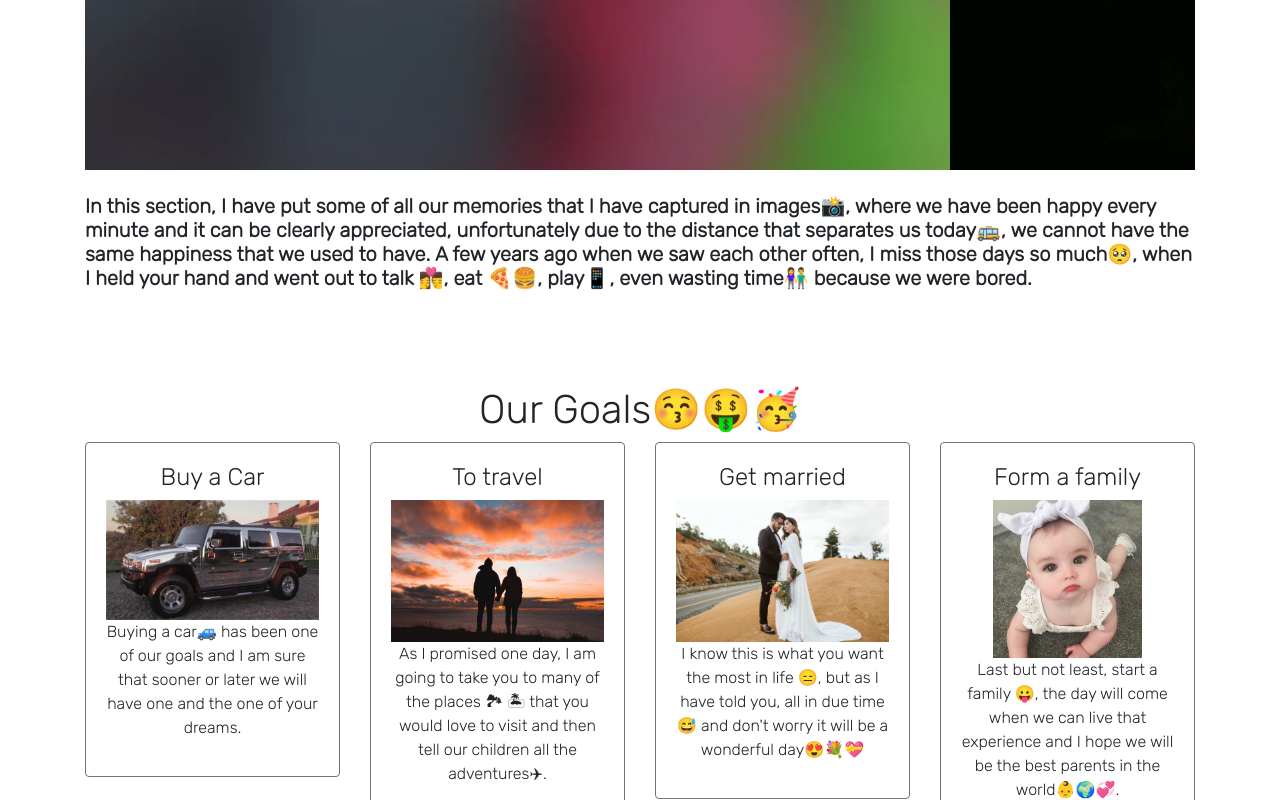
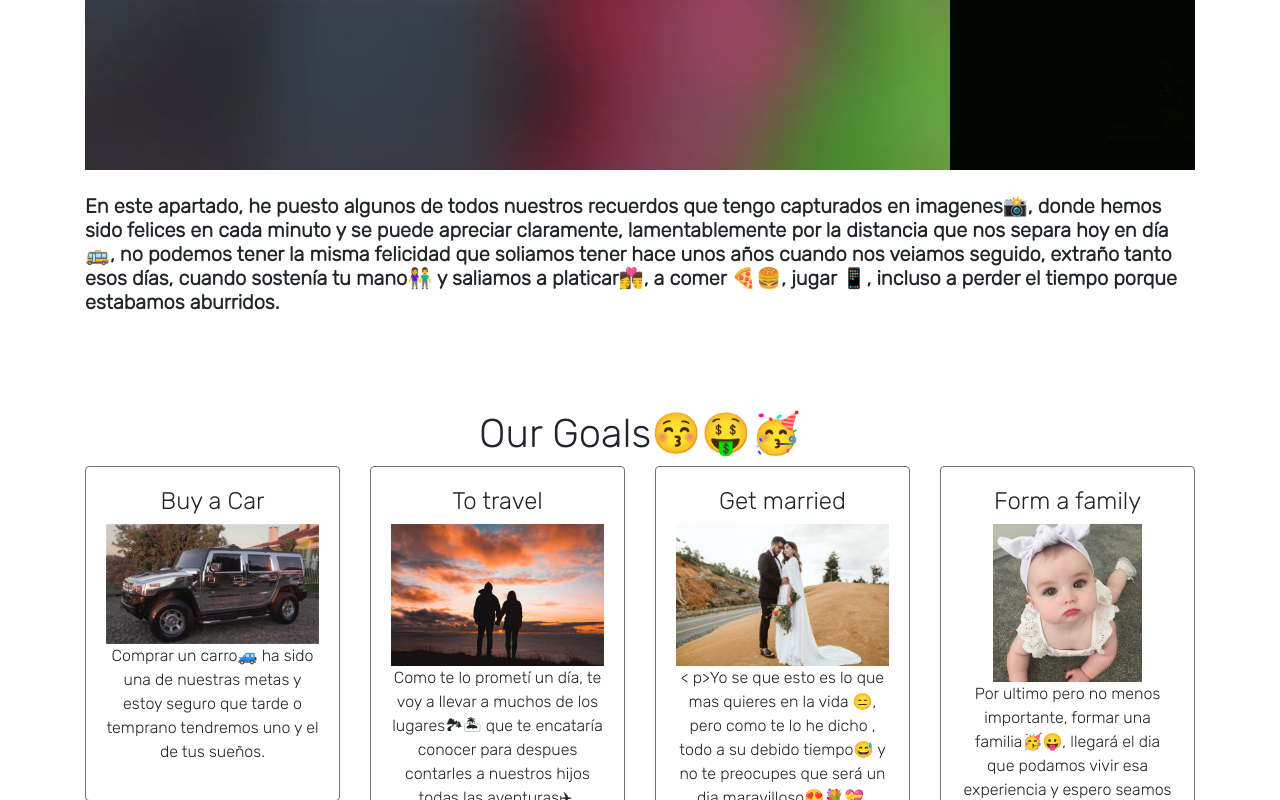
Before and after one commit to MiceliLanda/MiceliLanda.github.io, a plain HTML site: page index.html in a window 1280 px wide. Shown: the part 2000-2800 px from the top of the page. Drawn offline with nearby package versions, Linux system fonts and the light colour scheme.

Commit message:
secondCommit

```diff
--- a/index.html
+++ b/index.html
@@ -48,8 +48,8 @@
         <div class="row d-flex h-100 py-5">
           <div class="col-sm-6 text-center justify-content-center align-self-center">
             <h1 id="time" class="text-center py-3">Time Together❤</h1>
-            <b class="size">I am infinitely grateful to have met you, I cannot believe that we have been in a relationship for 3 years and 6 months, it is something incredible but all that time it has been wonderful to be by your side, I like you because you are a wonderful person, although many times we argue about any nonsense, I I love the way you are, cute, spontaneous, funny, each and every one of the qualities you have fascinates me, I don't think I have found a girl who is much better than you, you know how much I love you and that will never change, Even if I don't talk to you that often, because most of the time I'm busy with chores or I have to do things around the house, this is a little surprise that I wanted to give you and it will always be there for when you feel sad and want to read it.</b>
-            <!-- <b class="size">Agradezco infinitamente haberte conocido,no puedo creer que llevemos 3 años y 6 meses de relación, es algo increible pero todo ese tiempo ha sido maravilloso estar a tu lado,me gustas porque eres una persona maravillosa, aunque muchas veces discutamos por cualquier tontería, me encanta tu forma de ser, linda, espontánea, graciosa, todas y cada una de las cualidades que tienes me fascinan, no creo haber encontrado una niña que sea mucho mejor que tú, sabes lo mucho que te amo y eso nunca va a cambiar , incluso si no te hablo tan frecuentemente, porque la mayoria de veces estoy ocupado con tareas o tengo que hacer cosas en la casa, esta es una pequeña sorpresa que quería hacerte y siempre estará para cuando te sientas triste y quieras leerlo.</b> -->
+            <!-- <b class="size">I am infinitely grateful to have met you, I cannot believe that we have been in a relationship for 3 years and 6 months, it is something incredible but all that time it has been wonderful to be by your side, I like you because you are a wonderful person, although many times we argue about any nonsense, I I love the way you are, cute, spontaneous, funny, each and every one of the qualities you have fascinates me, I don't think I have found a girl who is much better than you, you know how much I love you and that will never change, Even if I don't talk to you that often, because most of the time I'm busy with chores or I have to do things around the house, this is a little surprise that I wanted to give you and it will always be there for when you feel sad and want to read it.</b> -->
+            <b class="size">Agradezco infinitamente haberte conocido,no puedo creer que llevemos 3 años y 6 meses de relación, es algo increible pero todo ese tiempo ha sido maravilloso estar a tu lado,me gustas porque eres una persona maravillosa, aunque muchas veces discutamos por cualquier tontería, me encanta tu forma de ser, linda, espontánea, graciosa, todas y cada una de las cualidades que tienes me fascinan, no creo haber encontrado una niña que sea mucho mejor que tú, sabes lo mucho que te amo y eso nunca va a cambiar , incluso si no te hablo tan frecuentemente, porque la mayoria de veces estoy ocupado con tareas o tengo que hacer cosas en la casa, esta es una pequeña sorpresa que quería hacerte y siempre estará para cuando te sientas triste y quieras leerlo.</b>
           </div>
           <div class="col-sm-6 text-center justify-content-center align-self-center">
             <img src="assets/8.jpg" style="width: 60%" class="img-fluid">
@@ -89,9 +89,9 @@
             <img class="d-block w-100" src="/assets/8.jpg" alt="Eight slide">
           </div>
         </div>
-        <h5 style="font-weight:bold" class="py-4">In this section, I have put some of all our memories that I have captured in images📸, where we have been happy every minute and it can be clearly appreciated, unfortunately due to the distance that separates us today🚌, we cannot have the same happiness that we used to have. A few years ago when we saw each other often, I miss those days so much🥺, when I held your hand and went out to talk 👩‍❤️‍💋‍👨, eat  🍕🍔,  play📱, even wasting time👫 because we were bored.
-        </h5>
-        <!-- <h5 style="font-weight:bold" class="py-4">En este apartado, he puesto algunos de todos nuestros recuerdos que tengo capturados en imagenes📸, donde hemos sido felices en cada minuto y se puede apreciar claramente, lamentablemente por la distancia que nos separa hoy en día🚌, no podemos tener la misma felicidad que soliamos tener hace unos años cuando nos veiamos seguido, extraño tanto esos días, cuando sostenía tu mano👫 y saliamos a platicar👩‍❤️‍💋‍👨, a comer  🍕🍔, jugar 📱, incluso a perder el tiempo porque estabamos aburridos.</h5> -->
+       <!--  <h5 style="font-weight:bold" class="py-4">In this section, I have put some of all our memories that I have captured in images📸, where we have been happy every minute and it can be clearly appreciated, unfortunately due to the distance that separates us today🚌, we cannot have the same happiness that we used to have. A few years ago when we saw each other often, I miss those days so much🥺, when I held your hand and went out to talk 👩‍❤️‍💋‍👨, eat  🍕🍔,  play📱, even wasting time👫 because we were bored.
+        </h5> -->
+        <h5 style="font-weight:bold" class="py-4">En este apartado, he puesto algunos de todos nuestros recuerdos que tengo capturados en imagenes📸, donde hemos sido felices en cada minuto y se puede apreciar claramente, lamentablemente por la distancia que nos separa hoy en día🚌, no podemos tener la misma felicidad que soliamos tener hace unos años cuando nos veiamos seguido, extraño tanto esos días, cuando sostenía tu mano👫 y saliamos a platicar👩‍❤️‍💋‍👨, a comer  🍕🍔, jugar 📱, incluso a perder el tiempo porque estabamos aburridos.</h5>
         <a class="carousel-control-prev" href="#carouselExampleControls" role="button" data-slide="prev">
           <span class="carousel-control-prev-icon" aria-hidden="true"></span>
           <span class="sr-only">Anterior</span>
@@ -112,8 +112,8 @@
                         <div class="card-body text-center">
                               <h4>Buy a Car</h4>
                               <img src="/assets/car.jpg" class="img-fluid"  alt="img-car">
-                              <p>Buying a car🚙 has been one of our goals and I am sure that sooner or later we will have one and the one of your dreams.</p>
-                              <!-- <p>Comprar un carro🚙 ha sido una de nuestras metas y estoy seguro que tarde  o temprano tendremos uno y el de tus sueños.</p> -->
+                              <!-- <p>Buying a car🚙 has been one of our goals and I am sure that sooner or later we will have one and the one of your dreams.</p> -->
+                              <p>Comprar un carro🚙 ha sido una de nuestras metas y estoy seguro que tarde  o temprano tendremos uno y el de tus sueños.</p>
                         </div>
                   </div>
                     </div>
@@ -122,8 +122,8 @@
                                 <div class="card-body text-center">
                                       <h4>To travel</h4>
                                       <img src="/assets/travel.jpg" class="img-fluid"  alt="img-car">
-                                      <p>As I promised one day, I am going to take you to many of the places 🏞 🏝 that you would love to visit and then tell our children all the adventures✈.</p>
-                                      <!-- <p>Como te lo prometí un día, te voy a llevar a muchos de los lugares🏞🏝 que te encataría conocer para despues contarles a nuestros hijos todas las aventuras✈.</p> -->
+                                      <!-- <p>As I promised one day, I am going to take you to many of the places 🏞 🏝 that you would love to visit and then tell our children all the adventures✈.</p> -->
+                                      <p>Como te lo prometí un día, te voy a llevar a muchos de los lugares🏞🏝 que te encataría conocer para despues contarles a nuestros hijos todas las aventuras✈.</p>
                                 </div>
                           </div>
                     </div>
@@ -132,8 +132,8 @@
                         <div class="card-body text-center">
                               <h4>Get married</h4>
                               <img src="/assets/married.jpg" class="img-fluid"  alt="img-car">
-                              <p>I know this is what you want the most in life 😑, but as I have told you, all in due time😅 and don't worry it will be a wonderful day😍💐💝</p>
-                              <!--< p>Yo se que esto es lo que mas quieres en la vida 😑, pero como te lo he dicho , todo a su debido tiempo😅 y no te preocupes que será un dia maravilloso😍💐💝.</p> -->
+                              <!-- <p>I know this is what you want the most in life 😑, but as I have told you, all in due time😅 and don't worry it will be a wonderful day😍💐💝</p> -->
+                              < p>Yo se que esto es lo que mas quieres en la vida 😑, pero como te lo he dicho , todo a su debido tiempo😅 y no te preocupes que será un dia maravilloso😍💐💝.</p>
                         </div>
                   </div>
                     </div>
@@ -142,9 +142,9 @@
                         <div class="card-body text-center">
                               <h4>Form a family</h4>
                               <img src="/assets/baby.jpg" style="width:70%" class="img-fluid"  alt="img-car">
-                              <p>
-                                Last but not least, start a family  😛, the day will come when we can live that experience and I hope we will be the best parents in the world👶🌍💞.</p>
-                              <!-- <p>Por ultimo pero no menos importante, formar una familia🥳😛, llegará el dia que podamos vivir esa experiencia y espero seamos los mejores papás del mundo👶🌍💞.</p> -->
+                             <!--  <p>
+                                Last but not least, start a family  😛, the day will come when we can live that experience and I hope we will be the best parents in the world👶🌍💞.</p> -->
+                              <p>Por ultimo pero no menos importante, formar una familia🥳😛, llegará el dia que podamos vivir esa experiencia y espero seamos los mejores papás del mundo👶🌍💞.</p>
                         </div>
                   </div>
                     </div>
@@ -155,8 +155,9 @@
     <div class="container py-5">
         <div class="card border-secondary" style="background-color: #f1f1f1;">
               <div class="card-body text-center">
-                      <h3 class="pb-4">I hope you liked this little detail🎁🎀 that I made for you, and that we can share a small part of our life. I love you my love😍💙💝.</h3>
-                      <b  style="font-size: 25px;">By: Jhonathan Landa🧑‍💻</b>
+                      <!-- <h3 class="pb-4">I hope you liked this little detail🎁🎀 that I made for you, and that we can share a small part of our life. I love you my love😍💙💝.</h3> -->
+                      <h3 class="pb-4">Espero que te haya gustado este pequeño detalle🎁🎀 que hice para ti, y que podamos compartir una pequeña parte de nuestra vida. Te amo mi amor😍💙💝.</h3>
+                       <b  style="font-size: 25px;">By: Jhonathan Landa🧑‍💻</b>
               </div>
         </div>
 
```
